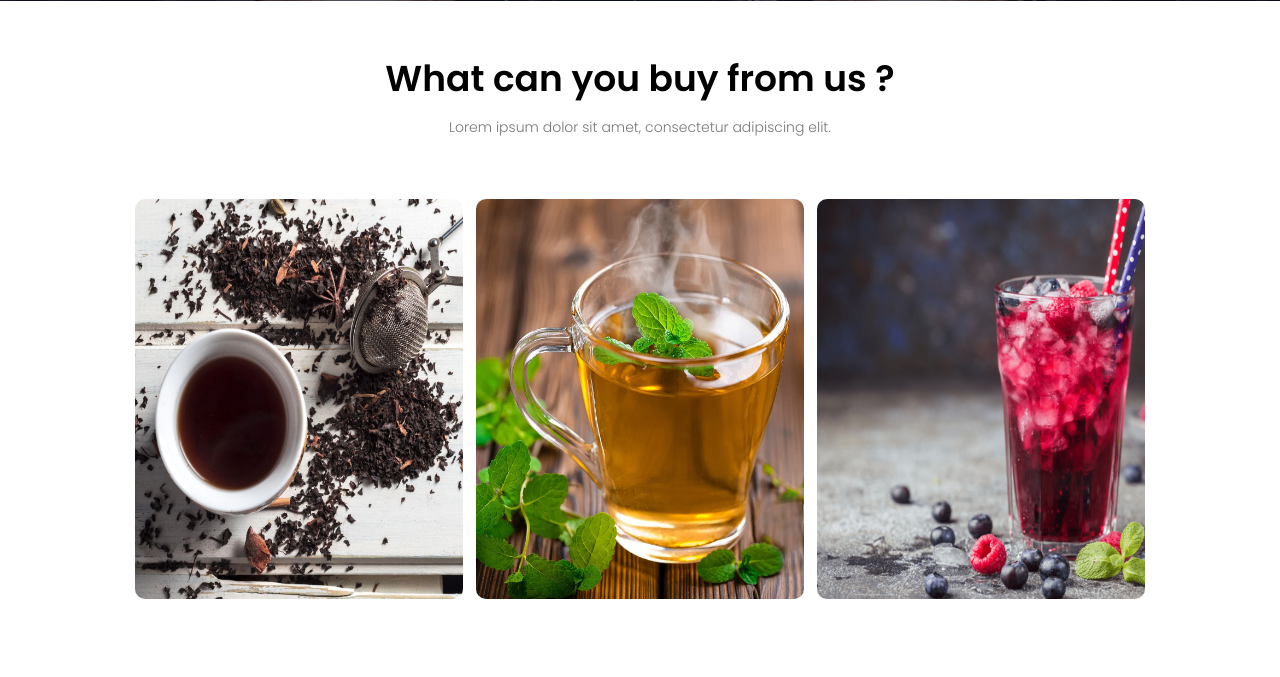
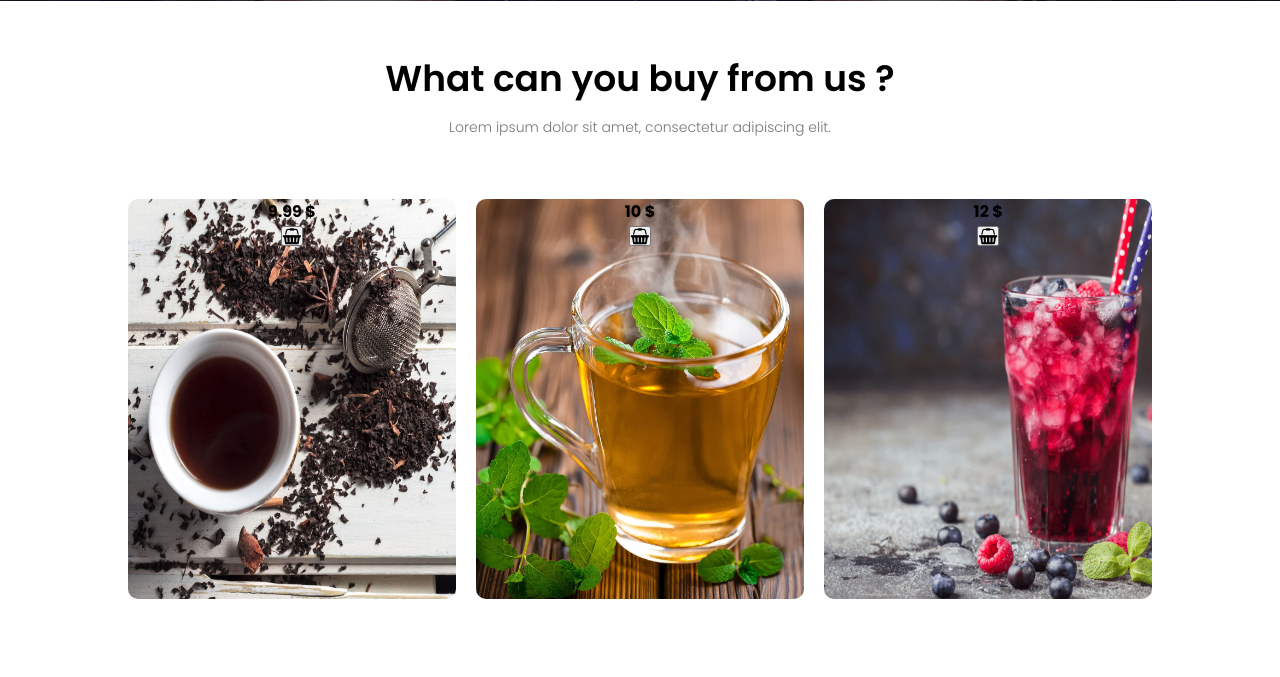
Before and after one commit to Razvan1502/Tehnologii-Web-Proiect, a PHP site: page /menu.html in a window 1280 px wide. Shown: the part 399-1076 px from the top of the page. Run offline with PHP 8.4, Linux system fonts and the light colour scheme.

Commit message:
Update style.css

```diff
--- a/style.css
+++ b/style.css
@@ -170,67 +170,6 @@ h3{
     margin: 10px 0;
 }
 
-h4{
-    text-align: center;
-    font-weight: 600;
-    margin: -50px 0;
-}
-
-.layer h4{
-    width: 100%;
-    font-weight: 500;
-    color: #fff;
-    font-size: 26px;
-    bottom: 0;
-    left:50%;
-    transform: translateX(-50%);
-    position: absolute;
-    opacity: 0;
-    transition: 0.5s;
-}
-
-.layer button{
-    width: 100%;
-    font-weight: 500;
-    color: #fff;
-    font-size: 26px;
-    bottom: 0;
-    left:50%;
-    transform: translateX(-50%);
-    position: absolute;
-    background-color: transparent;
-    opacity: 0;
-    transition: 0.5s;
-}
-
-.layer:hover button{
-    bottom: 49%;
-    background-color: transparent;
-    opacity: 1;
-    margin: -125px 0;
-}
-
-.layer:hover h4{
-    bottom: 49%;
-    opacity: 1;
-}
-
-.cos-btn{
-    display: inline-block;
-    text-decoration: none;
-    color:transparent;
-    border: 1px solid transparent;
-    padding: 12px 34px;
-    font-size: 13px;
-    background:  transparent;
-    cursor: pointer;
-
-}
-.cos-btn:hover{
-    transition: 1s;
-    color: aquamarine;
-}
-
 .course-col:hover{
     box-shadow: 0 0 20px 0px rgba(0,0,0,0.2);
 }
@@ -254,7 +193,6 @@ h4{
 .campus-col{
     flex-basis: 32%;
     border-radius: 10px;
-    margin: auto;
     margin-bottom: 30px;
     position: relative;
     overflow: hidden;
```
Also changed, not shown: other parts of style.css (+66 -3 lines).
